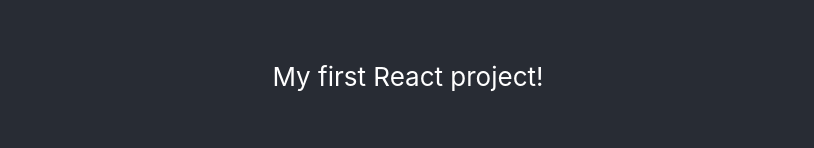
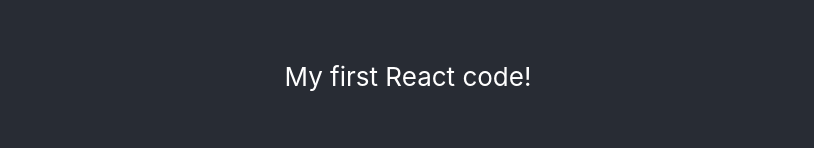
Before and after one commit to rpatel12438/React-app, a React (Create React App) app: page / in a window 1280 px wide. Shown: the part 306-454 px from the top of the page, without its empty margins (232-1046 px from the left). Built offline with nearby package versions, Linux system fonts and the light colour scheme.

Commit message:
Made minor changes to text

```diff
--- a/src/App.js
+++ b/src/App.js
@@ -8,7 +8,7 @@ function App() {
           <h2>Created a second header!</h2>
           <h3>I can have a 3rd header as well.</h3>
         <p>
-          My first React project!
+          My first React code!
         </p>
           <p>
               Created by: Roshan Patel
```
